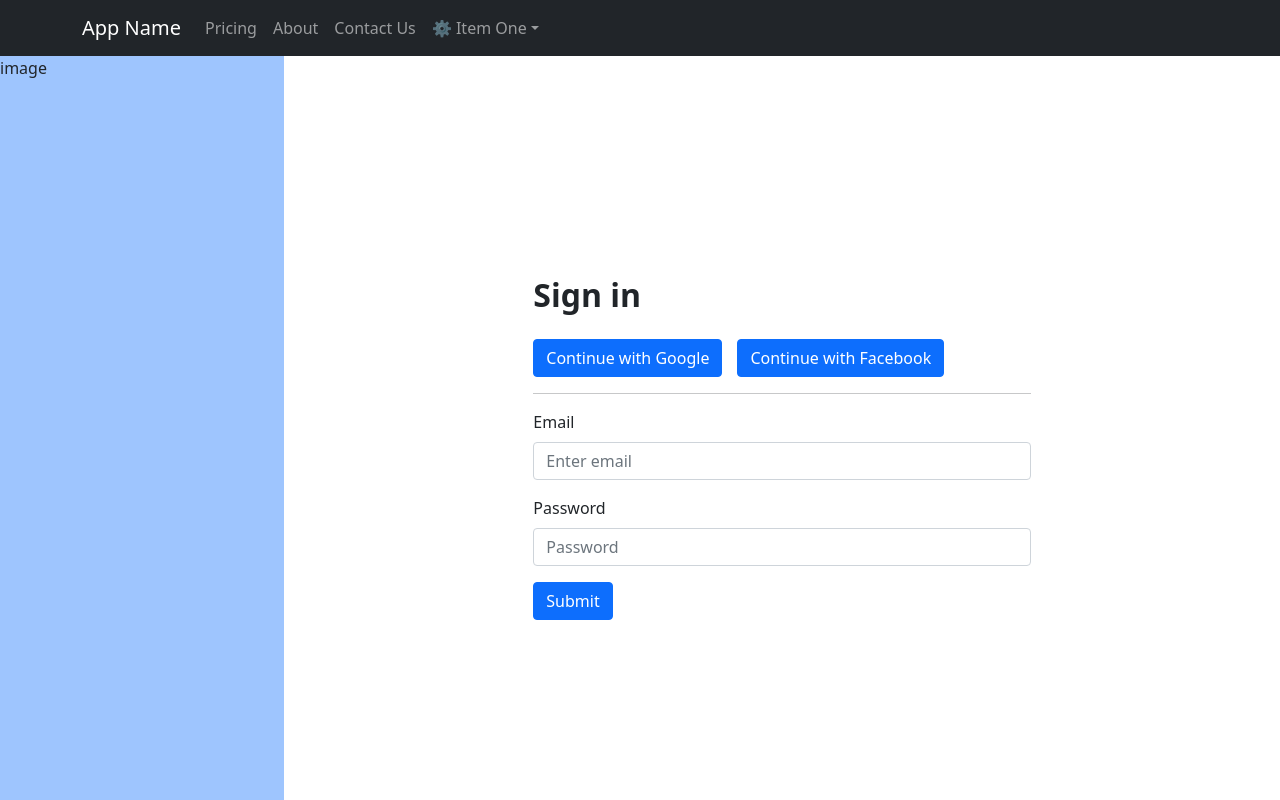
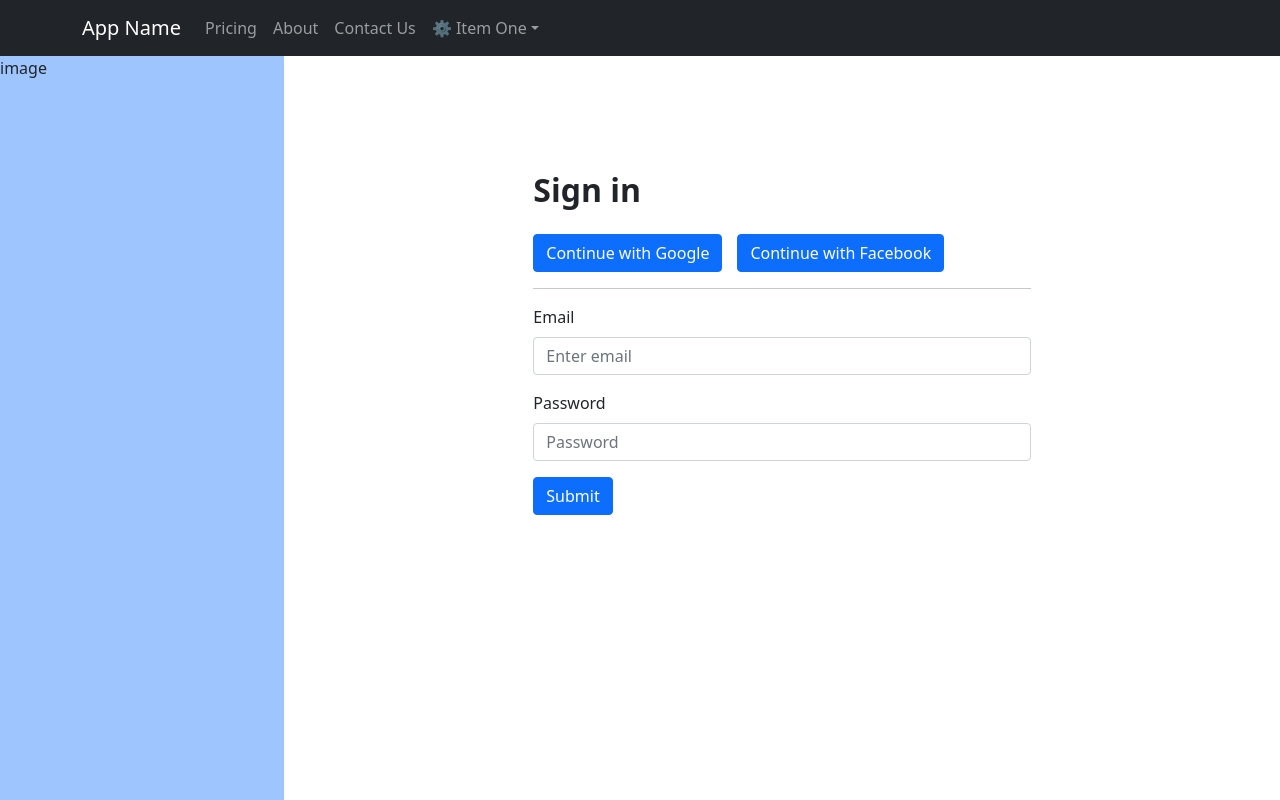
Before and after one commit to duclam227/UIMarket-Frontend, a React (Create React App) app: page /login in a window 1280 px wide. Built offline with nearby package versions, Linux system fonts and the light colour scheme.

Commit message:
fix css: login form has margin-top instead of being vertically centered

```diff
--- a/src/forms/LoginForm/LoginForm.module.css
+++ b/src/forms/LoginForm/LoginForm.module.css
@@ -1,6 +1,8 @@
 .loginFormContainer {
 	display: flex;
 	flex-direction: column;
+
+	margin-top: 75px;
 
 	width: 50%;
 }
--- a/src/pages/LoginPage/LoginPage.module.css
+++ b/src/pages/LoginPage/LoginPage.module.css
@@ -15,6 +15,5 @@
 .loginForm {
 	grid-column: 2;
 	display: flex;
-	align-items: center;
 	justify-content: center;
 }
```
